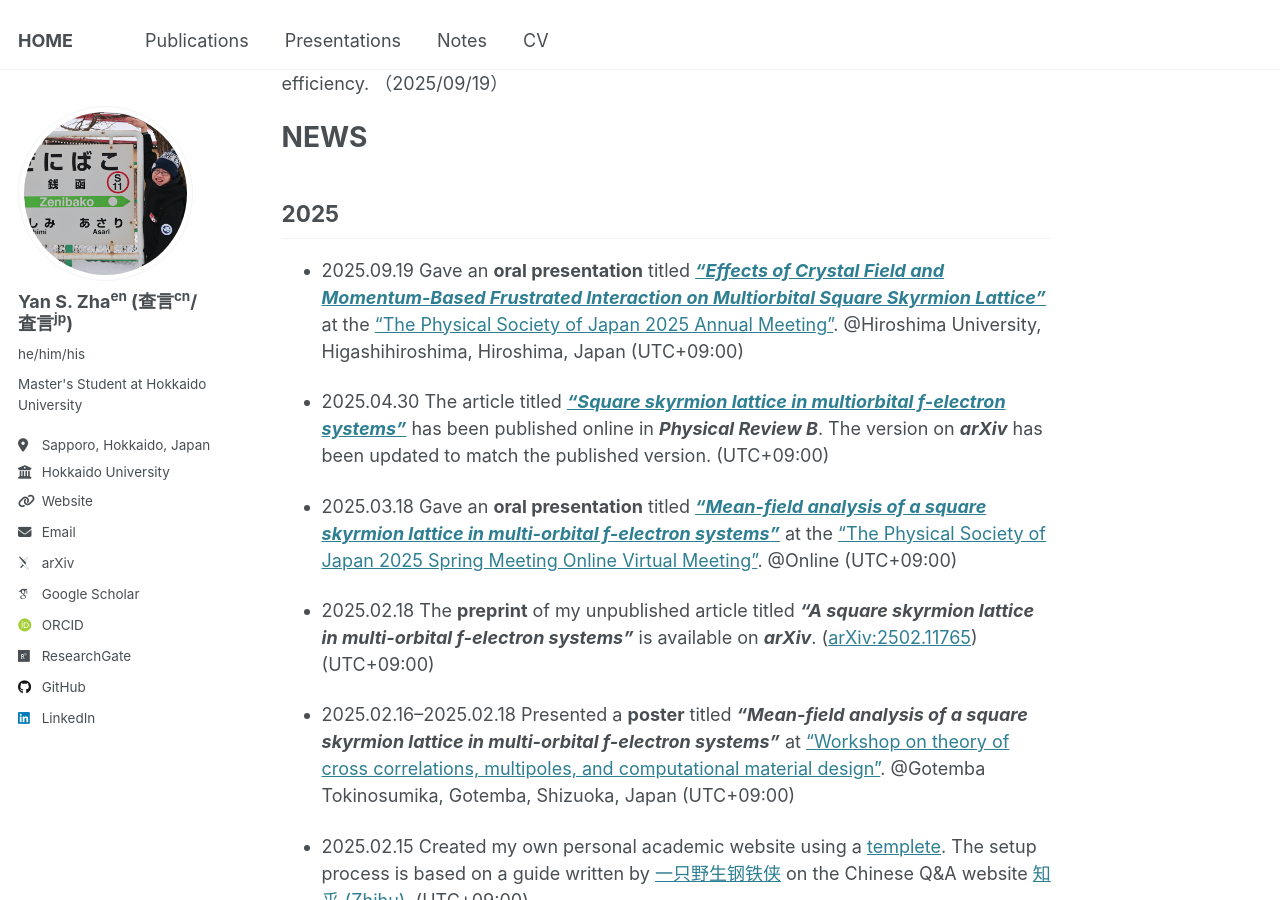
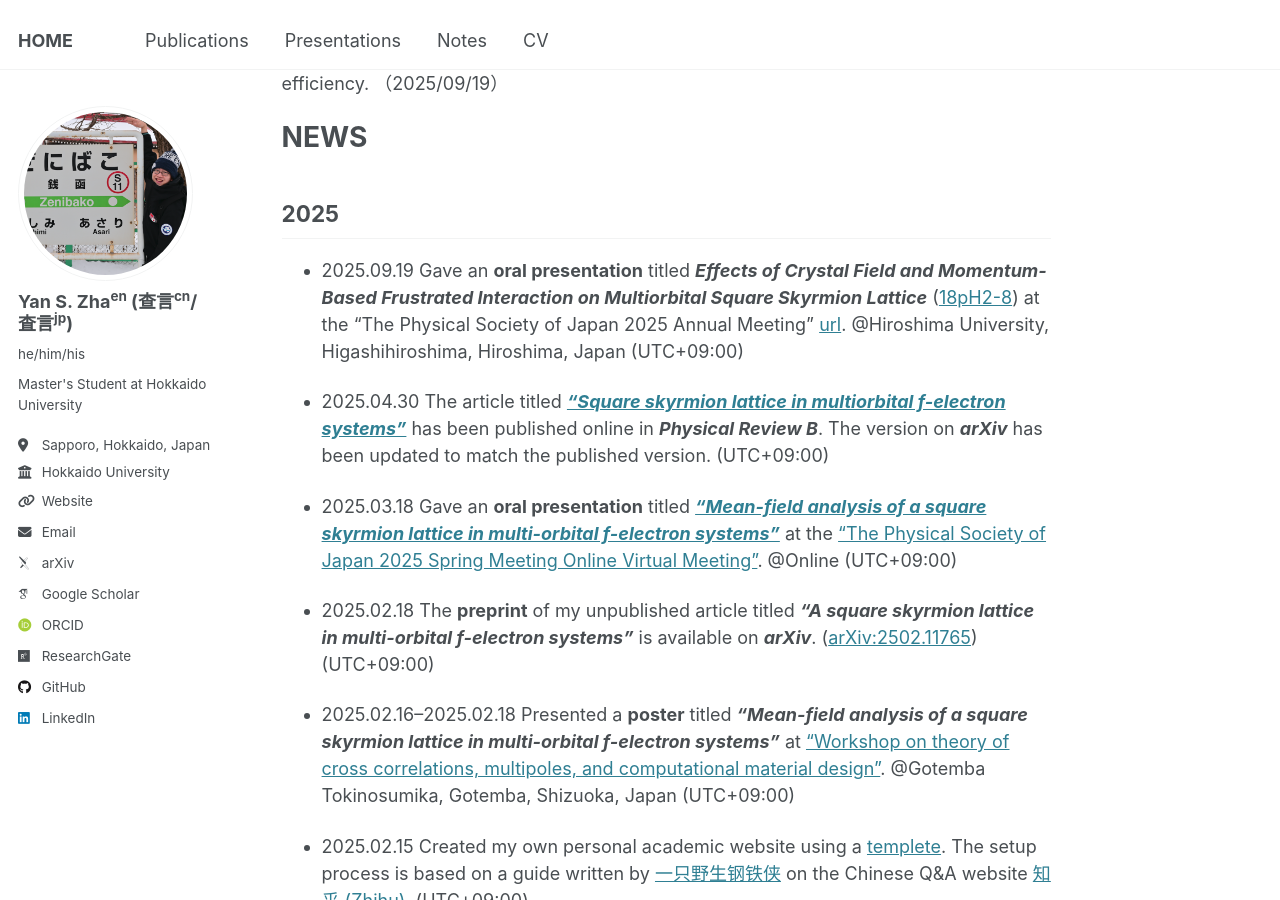
Before and after one commit to yzhacn/yzhacn.github.io, a Jekyll site: the page built from _pages/about.md, in a window 1280 px wide and 900 px high, scrolled down 634 px. Built offline with Jekyll 4.4.1, drawn with Linux system fonts in a browser that asks for light colours; some web fonts are replaced.

Commit message:
Update about.md

```diff
--- a/_pages/about.md
+++ b/_pages/about.md
@@ -24,7 +24,7 @@ NEWS
 ======
 
 ## 2025
-* 2025.09.19 Gave an **oral presentation** titled ***["Effects of Crystal Field and Momentum-Based Frustrated Interaction on Multiorbital Square Skyrmion Lattice"](https://onsite.gakkai-web.net/jps/jps_search/2025au/data2/html/program08.html#j19aSK314)*** at the ["The Physical Society of Japan 2025 Annual Meeting"](https://www.jps.or.jp/english/). @Hiroshima University, Higashihiroshima, Hiroshima, Japan (UTC+09:00)
+* 2025.09.19 Gave an **oral presentation** titled ***Effects of Crystal Field and Momentum-Based Frustrated Interaction on Multiorbital Square Skyrmion Lattice*** ([18pH2-8](https://onsite.gakkai-web.net/jps/jps_search/2025au/data2/html/program08.html#j19aSK314)) at the "The Physical Society of Japan 2025 Annual Meeting" [url](https://www.jps.or.jp/english/). @Hiroshima University, Higashihiroshima, Hiroshima, Japan (UTC+09:00)
 
 
 * 2025.04.30 The article titled ***["Square skyrmion lattice in multiorbital f-electron systems"](https://journals.aps.org/prb/abstract/10.1103/PhysRevB.111.165155)*** has been published online in ***Physical Review B***. The version on ***arXiv*** has been updated to match the published version. (UTC+09:00)
```
